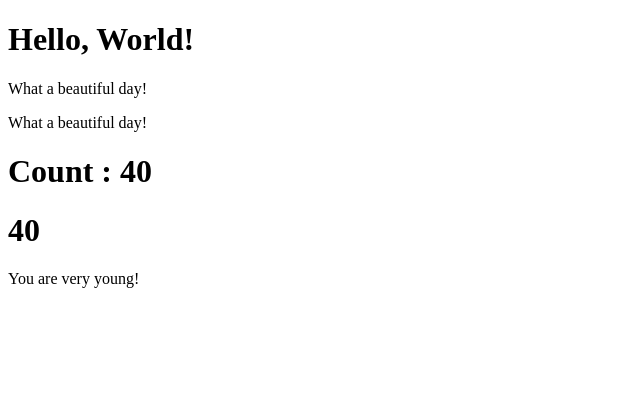
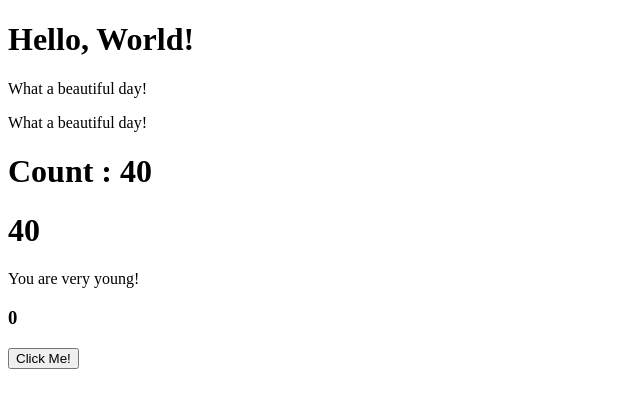
Before and after one commit to OzkanYilmaz384/React_Exercises, a React (Create React App) app in the folder React_Exercises/my-app/: page / in a window 1280 px wide. Shown: the top 408 px of the page, without its empty margins (0-640 px from the left). Built offline with nearby package versions, Linux system fonts and the light colour scheme.

Commit message:
Events - 01

```diff
--- a/React_Exercises/my-app/src/App.js
+++ b/React_Exercises/my-app/src/App.js
@@ -3,6 +3,7 @@ import Hello from "./Hello";
 import Message from "./Message";
 import { Welcome } from "./Welcome";
 import { Counter } from "./Counter";
+import { ClickCounter } from "./ClickCounter";
 // import Age from "./Age";
 
 export default class App extends Component {
@@ -13,6 +14,7 @@ export default class App extends Component {
                 <Message />
                 <Counter initialValue={10} incrementAmount={3} incrementInterval={500} />
                 <Welcome name="John" age={15} />
+                <ClickCounter />
             </div>
         )
     }
--- /dev/null
+++ b/React_Exercises/my-app/src/ClickCounter.js
@@ -0,0 +1,28 @@
+import React, { Component } from "react";
+
+
+export class ClickCounter extends Component {
+    // constructor(props) {
+    //     super(props);
+    // }
+    state = {
+        count: 0,
+     }
+
+    ClickToIncremet = () => {
+        this.setState(() => {
+            return {
+                count: this.state.count + 1
+            }
+        })
+     }
+
+    render() {
+        return (
+            <div>
+                <h3>{this.state.count}</h3>
+                <button onClick={this.ClickToIncremet}>Click Me!</button>
+            </div>
+         );
+    }
+}
```
